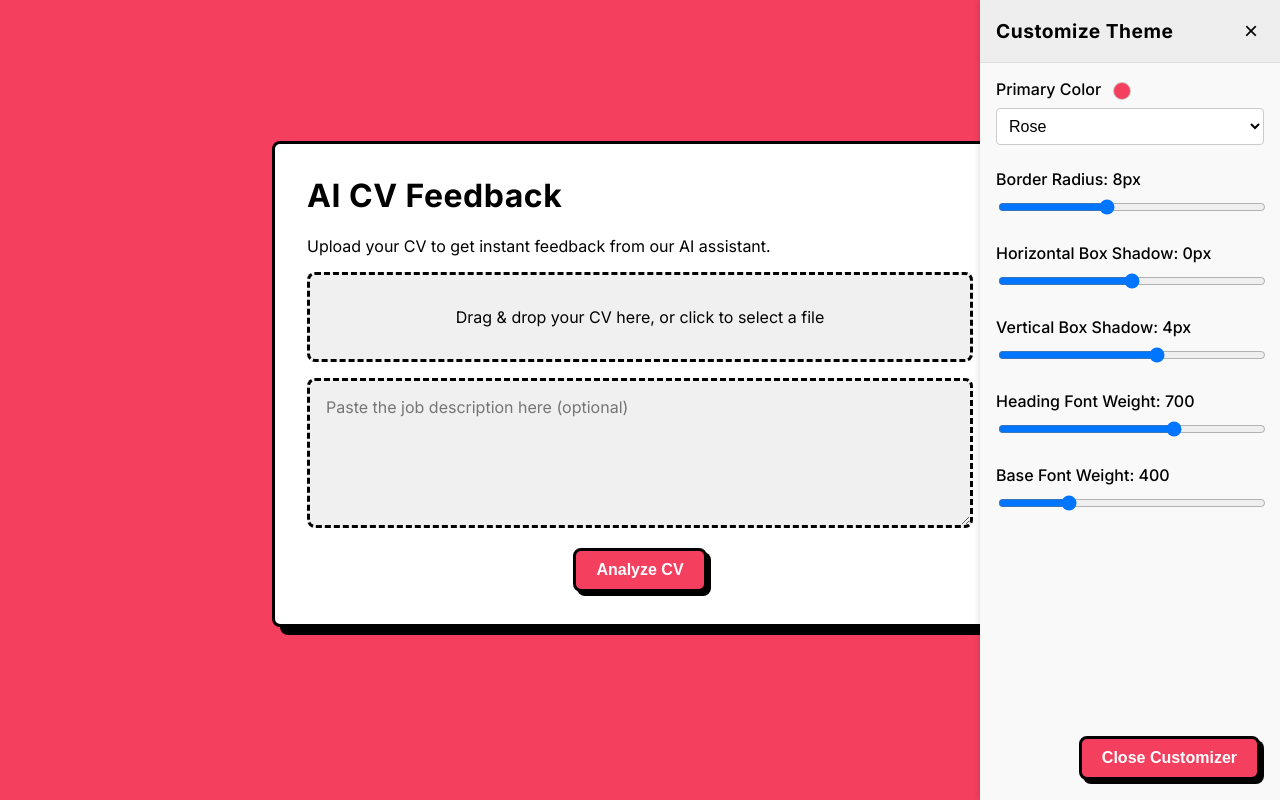
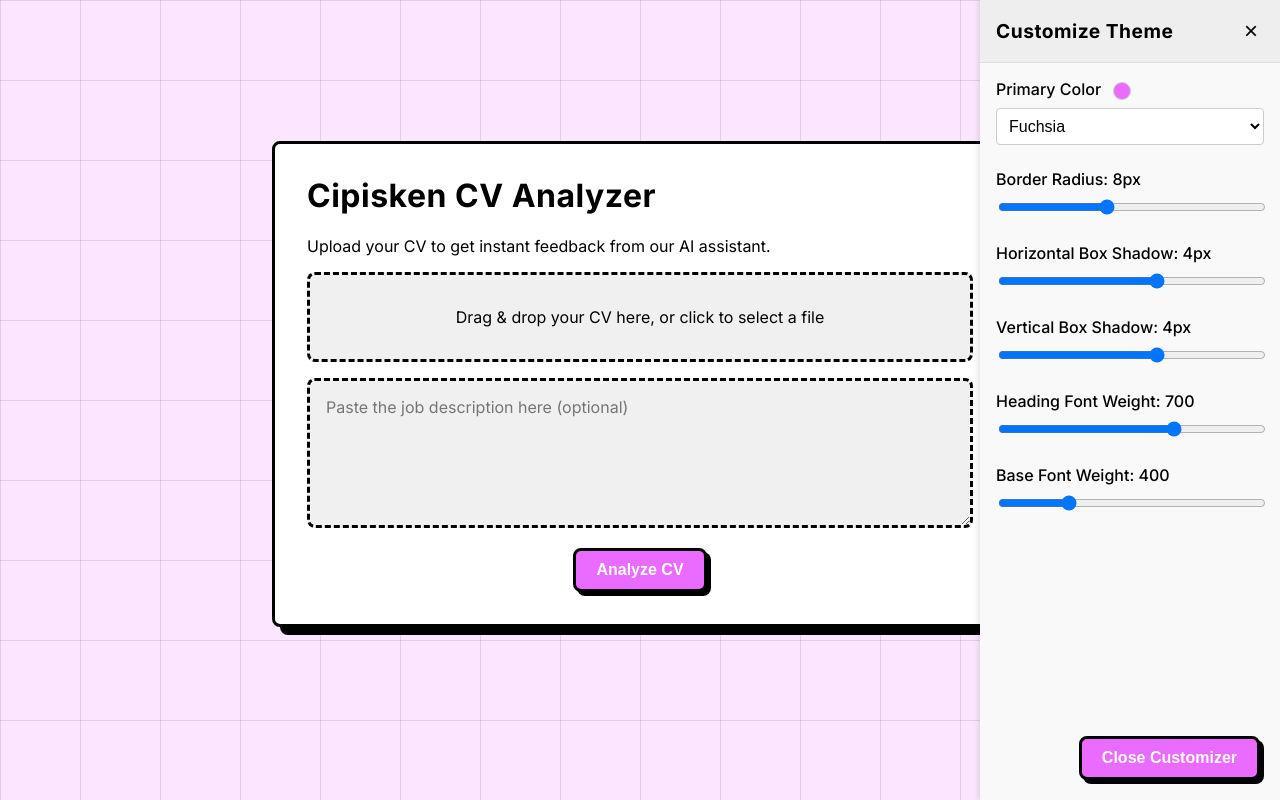
Before and after one commit to ygoncloud/neo-cipisken, a Next.js app: page / in a window 1280 px wide. Both pictures are taken after a click on the button "Open Customizer". Built offline with nearby package versions, Linux system fonts and the light colour scheme.

Commit message:
feat: change rgb to oklch, add favicon

```diff
--- a/src/app/globals.css
+++ b/src/app/globals.css
@@ -19,6 +19,13 @@ body {
   align-items: center;
   min-height: 100vh;
   margin: 0;
+}
+
+.pattern-background {
+  background-image:
+    linear-gradient(rgba(0, 0, 0, 0.1) 1px, transparent 1px),
+    linear-gradient(90deg, rgba(0, 0, 0, 0.1) 1px, transparent 1px);
+  background-size: 80px 80px;
 }
 
 .App {
--- a/src/app/layout.tsx
+++ b/src/app/layout.tsx
@@ -5,7 +5,7 @@ import { Inter } from 'next/font/google';
 const inter = Inter({ subsets: ['latin'] });
 
 export const metadata: Metadata = {
-  title: 'AI CV Feedback',
+  title: 'Cipisken: AI CV Analyzer',
   description: 'Get instant AI feedback on your CV',
 };
 
@@ -16,7 +16,7 @@ export default function RootLayout({
 }) {
   return (
     <html lang="en">
-      <body className={inter.className}>{children}</body>
+      <body className={`${inter.className} pattern-background`}>{children}</body>
     </html>
   );
 }
--- a/src/app/page.tsx
+++ b/src/app/page.tsx
@@ -20,18 +20,44 @@ export default function Home() {
   const [copiedSection, setCopiedSection] = useState<string | null>(null);
   const [error, setError] = useState<string | null>(null);
   const [customStyles, setCustomStyles] = useState({
-    primaryColor: '#F43F5E', // Rose
-    backgroundColor: '#F43F5E', // Rose
+    primaryColor: 'oklch(73.43% 0.2332 321.41)', // Red
+    backgroundColor: 'oklch(94.79% 0.0407 320.6)', // Red
     borderRadius: 8,
-    boxShadowHorizontal: 0,
+    boxShadowHorizontal: 4,
     boxShadowVertical: 4,
     headingFontWeight: 700,
     baseFontWeight: 400,
   });
 
+  const backgroundColorMap: { [key: string]: string } = {
+    'oklch(67.28% 0.2147 24.22)': 'oklch(93.3% 0.0339 17.77)', // Red
+    'oklch(72.27% 0.1894 50.19)': 'oklch(95.38% 0.0357 72.89)', // Orange
+    'oklch(84.08% 0.1725 84.2)': 'oklch(96.22% 0.0569 95.61)', // Amber
+    'oklch(86.03% 0.176 92.36)': 'oklch(96.79% 0.0654 102.26)', // Yellow
+    'oklch(83.29% 0.2331 132.51)': 'oklch(95.37% 0.0549 125.19)', // Lime
+    'oklch(79.76% 0.2044 153.08)': 'oklch(96.47% 0.0401 157.79)', // Green
+    'oklch(77.54% 0.1681 162.78)': 'oklch(95.31% 0.0496 169.04)', // Emerald
+    'oklch(78.57% 0.1422 180.36)':'oklch(95.08% 0.0481 184.07)', // Teal
+    'oklch(76.89% 0.139164 219.13)':'oklch(94.61% 0.043 211.12)', // Cyan
+    'oklch(66.9% 0.18368 248.8066)':'oklch(94.27% 0.0268 242.57)', // Sky
+    'oklch(67.47% 0.1726 259.49)':'oklch(93.46% 0.0305 255.11)', // Blue
+    'oklch(66.34% 0.1806 277.2)':'oklch(92.13% 0.0388 282.36)', // Indigo
+    'oklch(70.28% 0.1753 295.36)':'oklch(93.88% 0.033 300.19)', // Violet
+    'oklch(71.9% 0.198 310.03)':'oklch(94.11% 0.036556 308.0303)', // Purple
+    'oklch(73.43% 0.2332 321.41)':'oklch(94.79% 0.0407 320.6)', // Fuchsia
+    'oklch(71.5% 0.197 354.23)':'oklch(95.16% 0.0242 343.23)', // Pink
+    'oklch(70.79% 0.1862 16.25)':'oklch(93.37% 0.0339 12.05)', // Rose
+    // Add other primary color to background color mappings here
+  };
+
   useEffect(() => {
-    document.body.style.backgroundColor = customStyles.backgroundColor;
-  }, [customStyles.backgroundColor]);
+    const newBackgroundColor = backgroundColorMap[customStyles.primaryColor] || 'oklch(94.79% 0.0407 320.6)'; // Default color
+    document.body.style.backgroundColor = newBackgroundColor;
+  }, [customStyles.primaryColor]);
+
+
+
+
 
   const handleFileChange = (event: React.ChangeEvent<HTMLInputElement>) => {
     if (event.target.files && event.target.files[0]) {
@@ -162,7 +188,7 @@ export default function Home() {
   return (
     <div className="App" style={appStyle}>
       <div className="container">
-        <h1>AI CV Feedback</h1>
+        <h1>Cipisken CV Analyzer</h1>
         <p>Upload your CV to get instant feedback from our AI assistant.</p>
 
         <input
--- a/src/components/Customizer.tsx
+++ b/src/components/Customizer.tsx
@@ -16,25 +16,23 @@ interface CustomizerProps {
 }
 
 const neobrutalismColors = [
-  { name: 'Red', hex: '#EF4444' },
-  { name: 'Orange', hex: '#F97316' },
-  { name: 'Amber', hex: '#F59E0B' },
-  { name: 'Yellow', hex: '#EAB308' },
-  { name: 'Lime', hex: '#84CC16' },
-  { name: 'Green', hex: '#22C55E' },
-  { name: 'Emerald', hex: '#10B981' },
-  { name: 'Teal', hex: '#14B8A6' },
-  { name: 'Cyan', hex: '#06B6D4' },
-  { name: 'Sky', hex: '#0EA5E9' },
-  { name: 'Blue', hex: '#3B82F6' },
-  { name: 'Indigo', hex: '#6366F1' },
-  { name: 'Violet', hex: '#8B5CF6' },
-  { name: 'Purple', hex: '#A855F7' },
-  { name: 'Fuchsia', hex: '#D946EF' },
-  { name: 'Pink', hex: '#EC4899' },
-  { name: 'Rose', hex: '#F43F5E' },
-  { name: 'Black', hex: '#000000' },
-  { name: 'White', hex: '#FFFFFF' },
+  { name: 'Red', hex: 'oklch(67.28% 0.2147 24.22)' },
+  { name: 'Orange', hex: 'oklch(72.27% 0.1894 50.19)' },
+  { name: 'Amber', hex: 'oklch(84.08% 0.1725 84.2)' },
+  { name: 'Yellow', hex: 'oklch(86.03% 0.176 92.36)' },
+  { name: 'Lime', hex: 'oklch(83.29% 0.2331 132.51)' },
+  { name: 'Green', hex: 'oklch(79.76% 0.2044 153.08)' },
+  { name: 'Emerald', hex: 'oklch(77.54% 0.1681 162.78)' },
+  { name: 'Teal', hex: 'oklch(78.57% 0.1422 180.36)' },
+  { name: 'Cyan', hex: 'oklch(76.89% 0.139164 219.13)' },
+  { name: 'Sky', hex: 'oklch(66.9% 0.18368 248.8066)' },
+  { name: 'Blue', hex: 'oklch(67.47% 0.1726 259.49)' },
+  { name: 'Indigo', hex: 'oklch(66.34% 0.1806 277.2)' },
+  { name: 'Violet', hex: 'oklch(70.28% 0.1753 295.36)' },
+  { name: 'Purple', hex: 'oklch(71.9% 0.198 310.03)' },
+  { name: 'Fuchsia', hex: 'oklch(73.43% 0.2332 321.41)' },
+  { name: 'Pink', hex: 'oklch(71.5% 0.197 354.23)' },
+  { name: 'Rose', hex: 'oklch(70.79% 0.1862 16.25)' },
 ];
 
 const getBackgroundColorForPrimary = (primaryColor: string): string => {
```
Also changed, not shown: src/app/favicon.svg (added).
